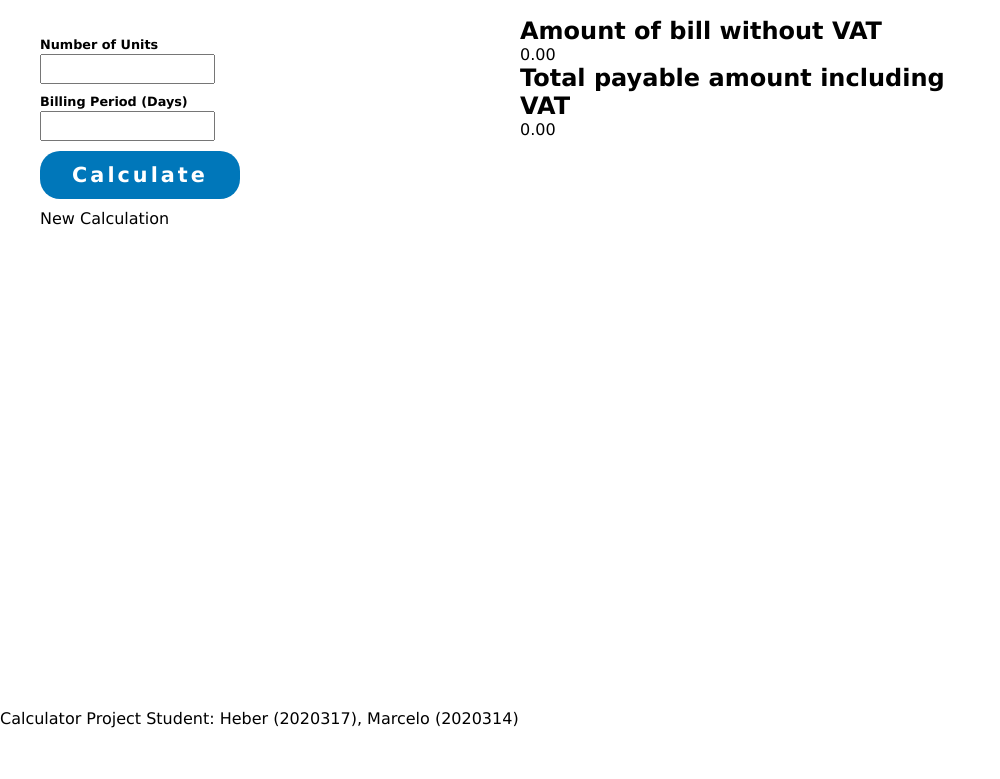
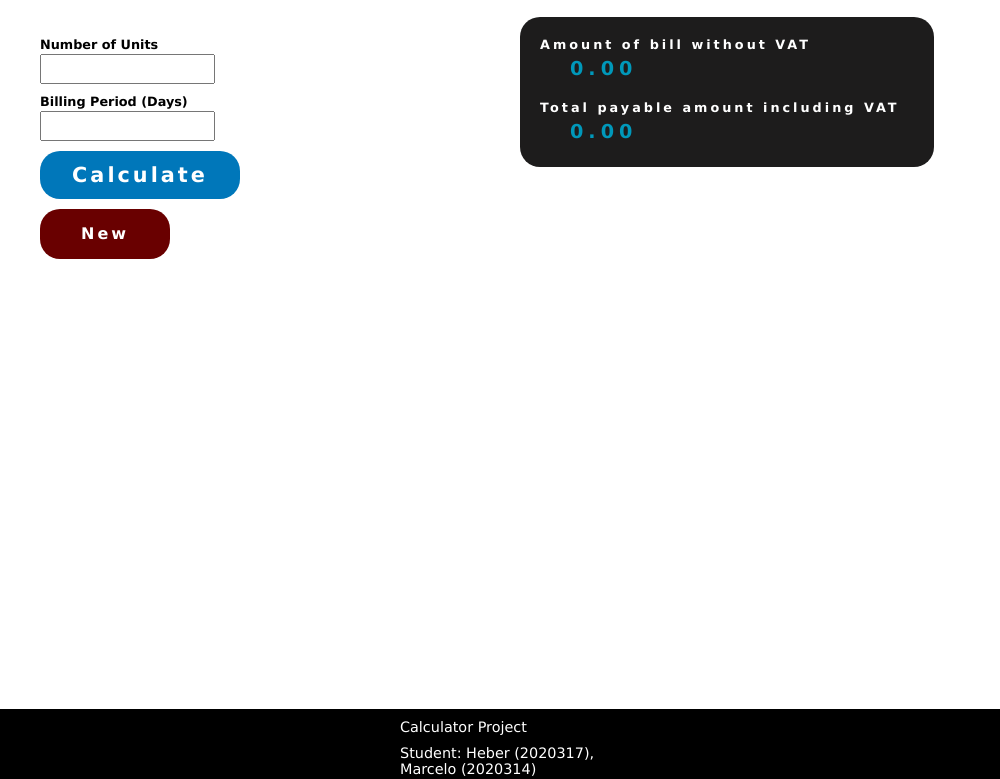
Before and after one commit to heberjuunior/Electricity-Calculator, an Electron app: page index.html in a window 1000 px wide. Shown: the part 171-950 px from the top of the page. Before the commit the page ends 899 px from the top, so only its background shows below. Drawn offline with Linux system fonts and the light colour scheme.

Commit message:
finish styling

```diff
--- a/css/style.css
+++ b/css/style.css
@@ -111,3 +111,68 @@ input[type=button]:hover, #newCalc:hover{
     transition: 1s;
     cursor: pointer;
 }
+
+/* Result Container */
+#containerResult{
+    width: 90%;
+    height: 150px;
+    background-color: #1d1c1c;
+    border-radius: 20px;
+    padding: 20px;
+
+}
+
+#containerResult h2{
+    font-size: 0.8em;
+    color: #FFFFFF;
+    font-weight: bold;
+    display: block;
+    letter-spacing: 3px;
+    margin-bottom: 5px;
+}
+
+#containerResult span{
+    font-size: 1.2em;
+    color: #0098BA;
+    font-weight: bold;
+    margin-bottom: 20px;
+    letter-spacing: 5px;
+    padding-left: 30px;
+    display: block;
+}
+
+/* Footer */
+footer{
+    width: 100%;
+    height: 70px;
+    background-color: #000000;
+    padding-top: 10px;
+}
+
+footer span{
+    width: 200px;
+    margin: auto;
+    display: block;
+    color: #FFFFFF;
+    font-size: 0.9em;
+    margin-bottom: 10px;
+}
+
+#msgError{
+    color: #ff0000;
+    display: block;
+}
+
+#newCalc{
+    width: 130px;
+    height: 50px;
+    background-color: #690000;
+    color: #FFFFFF;
+    font-weight: bold;
+    line-height: 50px;
+    border-radius: 20px;
+    border: none;
+    text-align: center;
+    font-size: 1em;
+    letter-spacing: 3px;
+}
```
